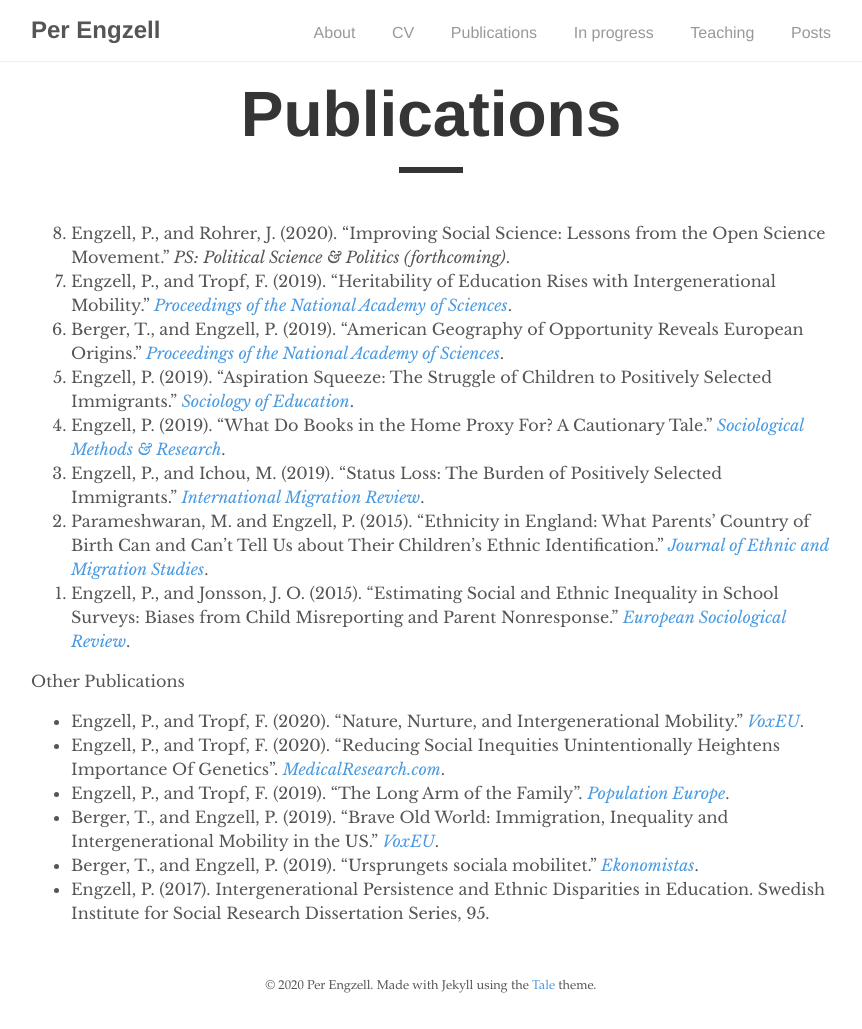
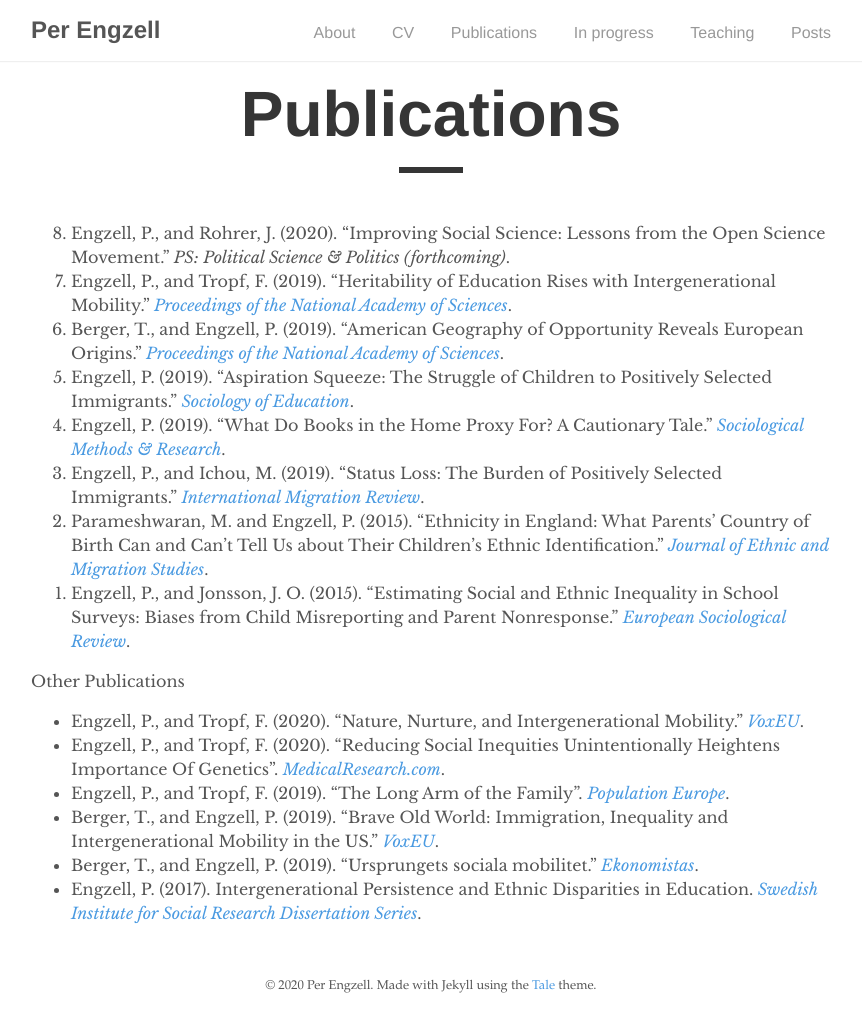
Before and after one commit to pengzell/pengzell.github.io, a Jekyll site: the page built from _pages/publications.md, in a window 1280 px wide. Shown: the whole page, without its empty margins (209-1071 px from the left). Built offline with Jekyll 4.4.1, drawn with Linux system fonts in a browser that asks for light colours.

Commit message:
Update publications.md

```diff
--- a/_pages/publications.md
+++ b/_pages/publications.md
@@ -21,4 +21,4 @@ Other Publications
 - Engzell, P., and Tropf, F. (2019). "The Long Arm of the Family". [*Population Europe*](https://population-europe.eu/pop-digest/long-arm-family).
 - Berger, T., and Engzell, P. (2019). "Brave Old World: Immigration, Inequality and Intergenerational Mobility in the US." [*VoxEU*](https://voxeu.org/article/immigration-inequality-and-intergenerational-mobility-us).
 - Berger, T., and Engzell, P. (2019). "Ursprungets sociala mobilitet." [*Ekonomistas*](https://ekonomistas.se/2019/03/18/gastinlagg-ursprungets-sociala-mobilitet/).
-- Engzell, P. (2017). Intergenerational Persistence and Ethnic Disparities in Education. Swedish Institute for Social Research Dissertation Series, 95.
+- Engzell, P. (2017). Intergenerational Persistence and Ethnic Disparities in Education. [*Swedish Institute for Social Research Dissertation Series*](http://www.diva-portal.org/smash/record.jsf?pid=diva2%3A1049235&dswid=4839).
```
